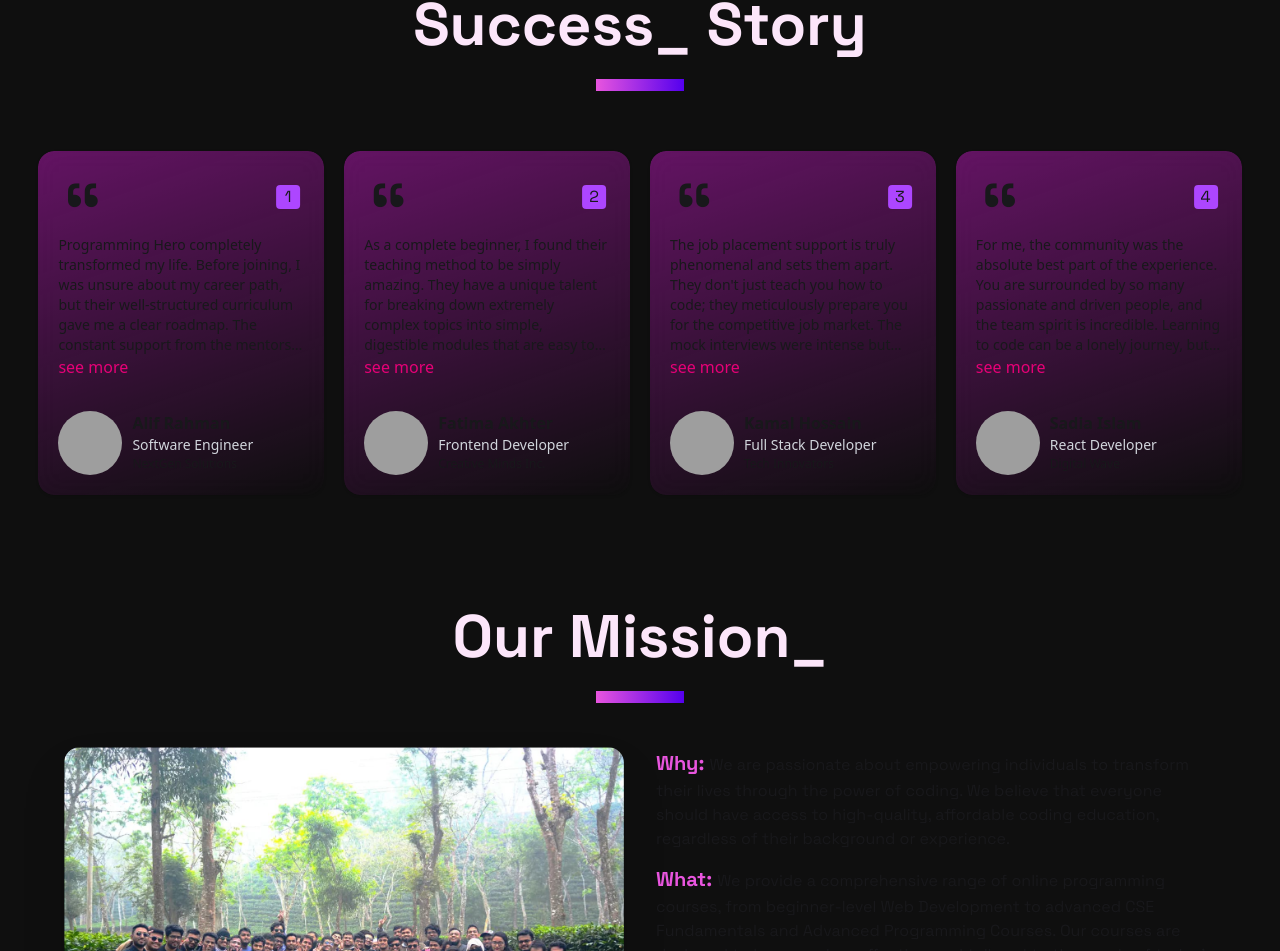
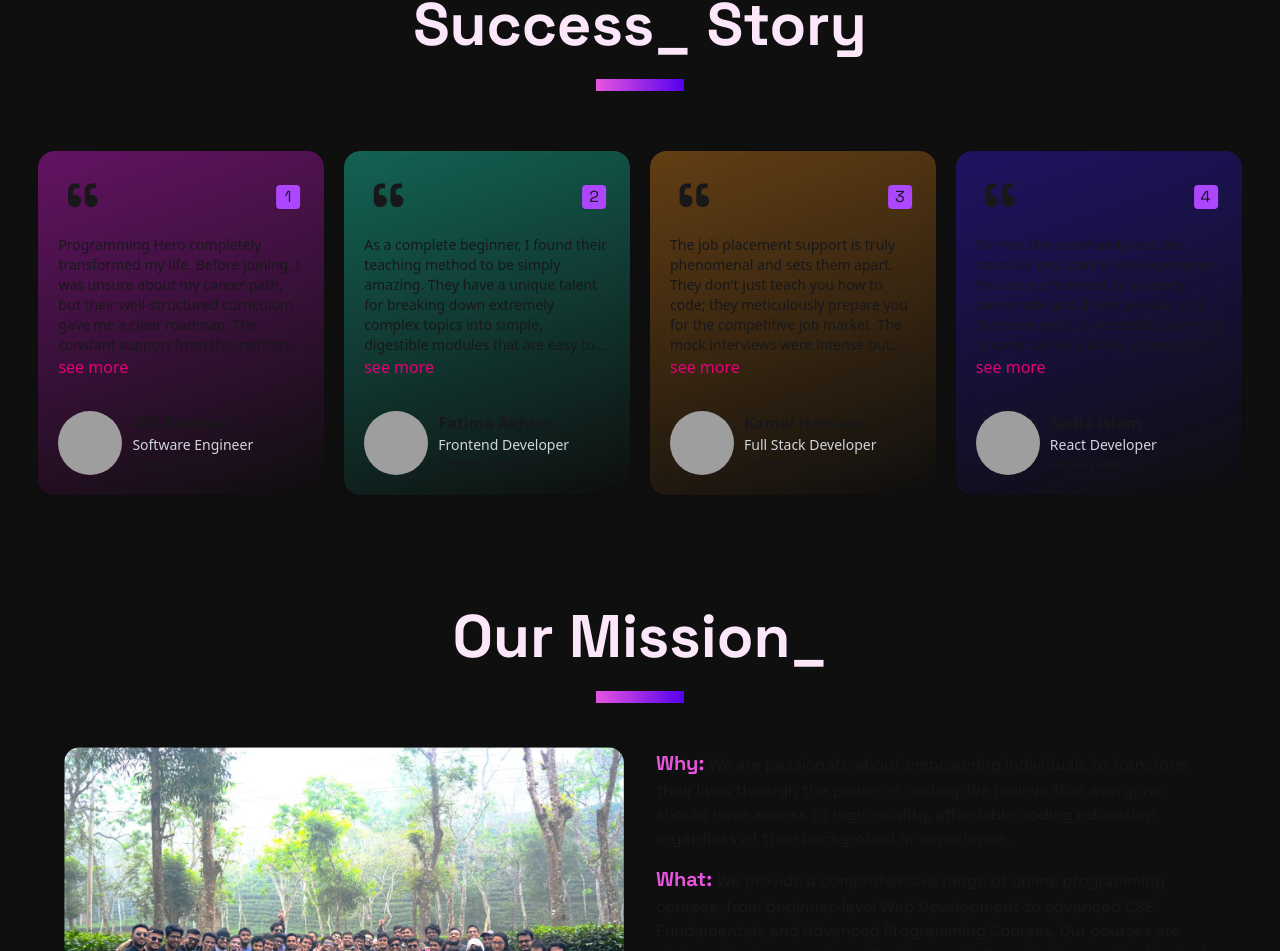
Before and after one commit to naims6/Programing-Hero, a React (Vite) app: page / in a window 1280 px wide. Shown: the part 3483-4434 px from the top of the page. Built offline with nearby package versions, Linux system fonts and the light colour scheme; grey boxes are pictures that could not be loaded.

Commit message:
add background color in student card

```diff
--- a/public/Data/StudentReview.json
+++ b/public/Data/StudentReview.json
@@ -6,7 +6,8 @@
     "jobCategory": "Software Engineer",
     "companyName": "NextGen Solutions",
     "image": "/assets/student_image/student1.jpeg",
-    "batch": 1
+    "batch": 1,
+    "bg": "a"
   },
   {
     "id": "ph-review-02",
@@ -15,7 +16,8 @@
     "jobCategory": "Frontend Developer",
     "companyName": "Creative Minds Inc.",
     "image": "/assets/student_image/student2.png",
-    "batch": 2
+    "batch": 2,
+    "bg": "b"
   },
   {
     "id": "ph-review-03",
@@ -24,7 +26,8 @@
     "jobCategory": "Full Stack Developer",
     "companyName": "Tech Innovators",
     "image": "/assets/student_image/student3.jpeg",
-    "batch": 3
+    "batch": 3,
+    "bg": "c"
   },
   {
     "id": "ph-review-04",
@@ -33,6 +36,7 @@
     "jobCategory": "React Developer",
     "companyName": "Digital Wave",
     "image": "/assets/student_image/student4.png",
-    "batch": 4
+    "batch": 4,
+    "bg": "d"
   }
 ]
--- a/src/Pages/Home/SuccessStory/StudentCard.jsx
+++ b/src/Pages/Home/SuccessStory/StudentCard.jsx
@@ -1,6 +1,29 @@
+import { useEffect, useState } from "react";
+
 const StudentCard = ({ studentReview }) => {
-  const { review, batch, name, jobCategory, companyName, image } =
+  const [background, setBackground] = useState("");
+  const { review, batch, name, jobCategory, companyName, image, bg } =
     studentReview;
+
+  useEffect(() => {
+    if (bg === "a") {
+      setBackground(
+        "bg-[linear-gradient(161deg,_#E21CE2_0%,_rgba(77,_6,_55,_0.00)_100%)]"
+      );
+    } else if (bg === "b") {
+      setBackground(
+        "bg-[linear-gradient(161deg,_#1CE2BF_0%,_rgba(6,_68,_77,_0.00)_100%)]"
+      );
+    } else if (bg === "c") {
+      setBackground(
+        "bg-[linear-gradient(161deg,_#E2871C_0%,_rgba(77,_65,_6,_0.00)_100%)]"
+      );
+    } else if (bg === "d") {
+      setBackground(
+        "bg-[linear-gradient(161deg,_#371CE2_0%,_rgba(37,_6,_77,_0.00)_100%)]"
+      );
+    }
+  }, [bg]);
 
   return (
     <div className="card shadow-sm p-5 rounded-2xl overflow-hidden z-10">
@@ -27,10 +50,11 @@ const StudentCard = ({ studentReview }) => {
       </div>
 
       {/* background effect */}
-      <div className="absolute p-6 inset-0 w-full h-full bg-[linear-gradient(161deg,_#E21CE2_0%,_rgba(77,_6,_55,_0.00)_100%)] opacity-40 -z-10 backdrop-blur-md"></div>
+      <div
+        className={`absolute p-6 inset-0 w-full h-full ${background}  opacity-40 -z-10 backdrop-blur-md`}
+      ></div>
     </div>
   );
 };
 
 export default StudentCard;
-<h1>Student</h1>;
```
